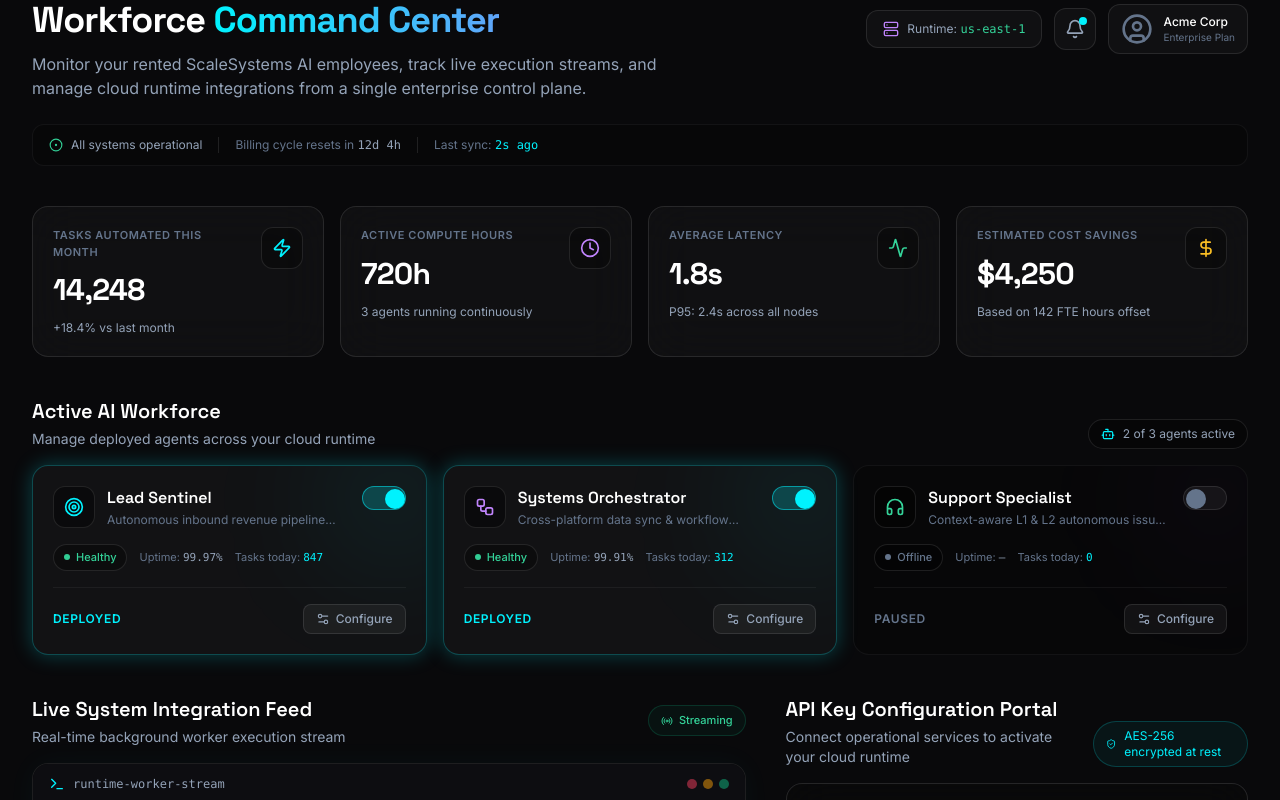
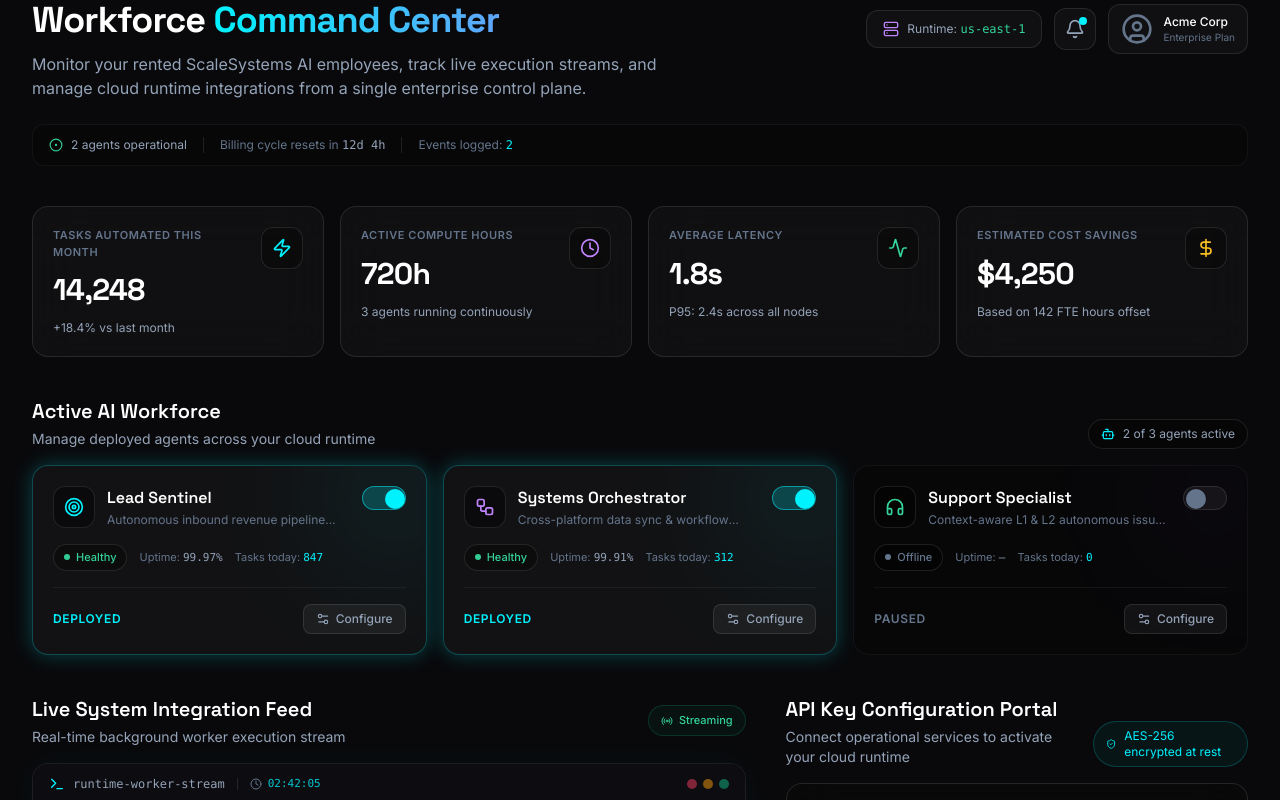
Before and after one commit to evolgenai/Scalesystemsai, a Next.js app: page /dashboard in a window 1280 px wide. Shown: the part 180-980 px from the top of the page. Built offline with nearby package versions, Linux system fonts and the light colour scheme.

Commit message:
Fix dashboard hydration error and lock down live state engine

```diff
--- a/src/app/dashboard/page.tsx
+++ b/src/app/dashboard/page.tsx
@@ -1,5 +1,6 @@
 "use client";
 
+import { useCallback, useEffect, useState } from "react";
 import { motion } from "framer-motion";
 import {
   LayoutDashboard,
@@ -12,8 +13,58 @@ import MetricsOverview from "@/components/dashboard/MetricsOverview";
 import AgentWorkforceGrid from "@/components/dashboard/AgentWorkforceGrid";
 import LiveIntegrationFeed from "@/components/dashboard/LiveIntegrationFeed";
 import ApiKeyPortal from "@/components/dashboard/ApiKeyPortal";
+import { AGENTS, INITIAL_AGENT_STATES } from "@/components/dashboard/agentConfig";
+import type { AgentId, AgentStates, FeedEntry } from "@/components/dashboard/types";
+
+function formatFeedTimestamp(date = new Date()) {
+  return date.toLocaleTimeString("en-US", {
+    hour12: false,
+    hour: "2-digit",
+    minute: "2-digit",
+    second: "2-digit",
+  });
+}
+
+function buildAgentToggleLog(agentName: string, active: boolean): FeedEntry {
+  const message = active
+    ? `Initializing LangGraph cluster for ${agentName}...`
+    : `Terminating inference loops for ${agentName} - State: PAUSED`;
+
+  return {
+    id: `system-${Date.now()}-${Math.random().toString(36).slice(2, 7)}`,
+    agent: "SYSTEM_NODE",
+    message,
+    timestamp: formatFeedTimestamp(),
+    tone: active ? "system" : "amber",
+  };
+}
 
 export default function DashboardPage() {
+  const [mounted, setMounted] = useState(false);
+  const [agentStates, setAgentStates] = useState<AgentStates>(INITIAL_AGENT_STATES);
+  const [feedEntries, setFeedEntries] = useState<FeedEntry[]>([]);
+
+  useEffect(() => {
+    setMounted(true);
+  }, []);
+
+  const appendFeedEntry = useCallback((entry: FeedEntry) => {
+    setFeedEntries((prev) => [...prev.slice(-24), entry]);
+  }, []);
+
+  const handleAgentToggle = useCallback(
+    (agentId: AgentId, active: boolean) => {
+      const agent = AGENTS.find((a) => a.id === agentId);
+      if (!agent) return;
+
+      setAgentStates((prev) => ({ ...prev, [agentId]: active }));
+      appendFeedEntry(buildAgentToggleLog(agent.name, active));
+    },
+    [appendFeedEntry]
+  );
+
+  const activeAgentCount = Object.values(agentStates).filter(Boolean).length;
+
   return (
     <main className="relative min-h-screen bg-obsidian text-white">
       <div className="pointer-events-none absolute inset-0 -z-10 overflow-hidden" aria-hidden>
@@ -73,7 +124,9 @@ export default function DashboardPage() {
           <div className="mt-6 flex flex-wrap items-center gap-4 rounded-xl border border-white/5 bg-black/20 px-4 py-3">
             <div className="flex items-center gap-2 text-xs text-slate-muted">
               <CircleDot className="h-3.5 w-3.5 text-emerald-400 animate-pulse" aria-hidden />
-              All systems operational
+              {activeAgentCount > 0
+                ? `${activeAgentCount} agent${activeAgentCount === 1 ? "" : "s"} operational`
+                : "All agents paused"}
             </div>
             <span className="hidden h-4 w-px bg-white/10 sm:block" aria-hidden />
             <span className="text-xs text-slate-dim">
@@ -82,8 +135,8 @@ export default function DashboardPage() {
             </span>
             <span className="hidden h-4 w-px bg-white/10 sm:block" aria-hidden />
             <span className="text-xs text-slate-dim">
-              Last sync:{" "}
-              <span className="font-mono text-cyan-accent">2s ago</span>
+              Events logged:{" "}
+              <span className="font-mono text-cyan-accent">{feedEntries.length}</span>
             </span>
           </div>
         </motion.header>
@@ -96,11 +149,19 @@ export default function DashboardPage() {
             <MetricsOverview />
           </section>
 
-          <AgentWorkforceGrid />
+          <AgentWorkforceGrid
+            agentStates={agentStates}
+            onAgentToggle={handleAgentToggle}
+          />
 
           <div className="grid gap-10 xl:grid-cols-5">
             <div className="xl:col-span-3">
-              <LiveIntegrationFeed />
+              <LiveIntegrationFeed
+                mounted={mounted}
+                entries={feedEntries}
+                onAppendEntry={appendFeedEntry}
+                agentStates={agentStates}
+              />
             </div>
             <div className="xl:col-span-2">
               <ApiKeyPortal />
--- a/src/components/dashboard/LiveIntegrationFeed.tsx
+++ b/src/components/dashboard/LiveIntegrationFeed.tsx
@@ -2,15 +2,18 @@
 
 import { useEffect, useRef, useState } from "react";
 import { motion, AnimatePresence } from "framer-motion";
-import { Radio, Terminal } from "lucide-react";
+import { Radio, Terminal, Clock } from "lucide-react";
+import { AGENTS } from "./agentConfig";
+import type { AgentStates, FeedEntry, FeedTone } from "./types";
 
-type FeedEntry = {
-  id: string;
-  agent: string;
-  message: string;
-  timestamp: string;
-  tone: "cyan" | "purple" | "emerald" | "amber";
+type LiveIntegrationFeedProps = {
+  mounted: boolean;
+  entries: FeedEntry[];
+  onAppendEntry: (entry: FeedEntry) => void;
+  agentStates: AgentStates;
 };
+
+const CLOCK_PLACEHOLDER = "--:--:--";
 
 const FEED_POOL: Omit<FeedEntry, "id" | "timestamp">[] = [
   {
@@ -65,12 +68,17 @@ const FEED_POOL: Omit<FeedEntry, "id" | "timestamp">[] = [
   },
 ];
 
-const TONE_CLASSES: Record<FeedEntry["tone"], string> = {
+const TONE_CLASSES: Record<FeedTone, string> = {
   cyan: "text-cyan-accent",
   purple: "text-purple-400",
   emerald: "text-emerald-400",
   amber: "text-amber-400",
+  system: "text-rose-400",
 };
+
+const FEED_NAME_TO_ID = Object.fromEntries(
+  AGENTS.map((a) => [a.feedName, a.id])
+) as Record<string, keyof AgentStates>;
 
 function formatTime(date: Date) {
   return date.toLocaleTimeString("en-US", {
@@ -83,25 +91,49 @@ function formatTime(date: Date) {
 
 let feedCounter = 0;
 
-export default function LiveIntegrationFeed() {
-  const [entries, setEntries] = useState<FeedEntry[]>([]);
+export default function LiveIntegrationFeed({
+  mounted,
+  entries,
+  onAppendEntry,
+  agentStates,
+}: LiveIntegrationFeedProps) {
   const scrollRef = useRef<HTMLDivElement>(null);
+  const [serverTime, setServerTime] = useState(CLOCK_PLACEHOLDER);
 
   useEffect(() => {
+    if (!mounted) return;
+
+    setServerTime(formatTime(new Date()));
+    const clockInterval = setInterval(() => {
+      setServerTime(formatTime(new Date()));
+    }, 1000);
+    return () => clearInterval(clockInterval);
+  }, [mounted]);
+
+  useEffect(() => {
+    if (!mounted) return;
+
     let index = 0;
     const interval = setInterval(() => {
-      const template = FEED_POOL[index % FEED_POOL.length];
+      const activePool = FEED_POOL.filter((template) => {
+        const agentId = FEED_NAME_TO_ID[template.agent];
+        return agentId ? agentStates[agentId] : false;
+      });
+
+      if (activePool.length === 0) return;
+
+      const template = activePool[index % activePool.length];
       const entry: FeedEntry = {
         ...template,
         id: `feed-${++feedCounter}`,
         timestamp: formatTime(new Date()),
       };
-      setEntries((prev) => [...prev.slice(-24), entry]);
+      onAppendEntry(entry);
       index += 1;
     }, 2200);
 
     return () => clearInterval(interval);
-  }, []);
+  }, [mounted, agentStates, onAppendEntry]);
 
   useEffect(() => {
     if (scrollRef.current) {
@@ -128,16 +160,30 @@ export default function LiveIntegrationFeed() {
 
       <div className="overflow-hidden rounded-2xl border border-white/10 bg-[#050507] shadow-[0_0_30px_rgba(0,242,254,0.04)]">
         <div className="flex items-center justify-between border-b border-white/10 bg-[#0d0d11] px-4 py-3">
+          <div className="flex items-center gap-3">
             <div className="flex items-center gap-2">
               <Terminal className="h-4 w-4 text-cyan-accent" aria-hidden />
               <span className="font-mono text-xs text-slate-muted">
                 runtime-worker-stream
               </span>
             </div>
+            <span className="hidden h-3 w-px bg-white/10 sm:block" aria-hidden />
+            <div className="hidden items-center gap-1.5 sm:flex">
+              <Clock className="h-3 w-3 text-slate-dim" aria-hidden />
+              <span className="font-mono text-[11px] text-cyan-accent/80 tabular-nums">
+                {mounted ? serverTime : CLOCK_PLACEHOLDER}
+              </span>
+            </div>
+          </div>
+          <div className="flex items-center gap-3">
+            <span className="font-mono text-[10px] text-slate-dim tabular-nums sm:hidden">
+              {mounted ? serverTime : CLOCK_PLACEHOLDER}
+            </span>
             <div className="flex gap-1.5" aria-hidden>
               <span className="h-2.5 w-2.5 rounded-full bg-rose-500/50" />
               <span className="h-2.5 w-2.5 rounded-full bg-amber-500/50" />
               <span className="h-2.5 w-2.5 rounded-full bg-emerald-500/50" />
+            </div>
           </div>
         </div>
 
@@ -145,11 +191,11 @@ export default function LiveIntegrationFeed() {
           ref={scrollRef}
           className="h-64 overflow-y-auto p-4 font-mono text-xs sm:h-72 sm:text-sm"
         >
-          {entries.length === 0 && (
+          {!mounted || entries.length === 0 ? (
             <p className="text-slate-dim animate-pulse">
-              Awaiting worker heartbeat...
+              {mounted ? "Awaiting worker heartbeat..." : "Loading console node..."}
             </p>
-          )}
+          ) : (
             <AnimatePresence initial={false}>
               {entries.map((entry) => (
                 <motion.div
@@ -171,6 +217,7 @@ export default function LiveIntegrationFeed() {
                 </motion.div>
               ))}
             </AnimatePresence>
+          )}
         </div>
 
         <div className="border-t border-white/5 bg-black/40 px-4 py-2 font-mono text-[10px] text-slate-dim sm:text-xs">
--- /dev/null
+++ b/src/components/dashboard/agentConfig.ts
@@ -0,0 +1,60 @@
+import { Target, Workflow, Headphones, type LucideIcon } from "lucide-react";
+import type { AgentId } from "./types";
+
+export type AgentConfig = {
+  id: AgentId;
+  name: string;
+  shortName: string;
+  feedName: string;
+  tagline: string;
+  icon: LucideIcon;
+  iconColor: string;
+  uptime: string;
+  health: "healthy" | "degraded" | "offline";
+  tasksToday: number;
+};
+
+export const AGENTS: AgentConfig[] = [
+  {
+    id: "lead-sentinel",
+    name: "Lead Qualification Sentinel",
+    shortName: "Lead Sentinel",
+    feedName: "Lead Sentinel",
+    tagline: "Autonomous inbound revenue pipeline optimizer",
+    icon: Target,
+    iconColor: "text-cyan-accent",
+    uptime: "99.97%",
+    health: "healthy",
+    tasksToday: 847,
+  },
+  {
+    id: "ops-orchestrator",
+    name: "Enterprise Systems Orchestrator",
+    shortName: "Systems Orchestrator",
+    feedName: "Systems Orchestrator",
+    tagline: "Cross-platform data sync & workflow automation",
+    icon: Workflow,
+    iconColor: "text-purple-400",
+    uptime: "99.91%",
+    health: "healthy",
+    tasksToday: 312,
+  },
+  {
+    id: "support-specialist",
+    name: "24/7 Technical Support Specialist",
+    shortName: "Support Specialist",
+    feedName: "Support Specialist",
+    tagline: "Context-aware L1 & L2 autonomous issue resolver",
+    icon: Headphones,
+    iconColor: "text-emerald-400",
+    uptime: "99.84%",
+    health: "degraded",
+    tasksToday: 156,
+  },
+];
+
+export const INITIAL_AGENT_STATES: Record<AgentId, boolean> = {
+  "lead-sentinel": true,
+  "ops-orchestrator": true,
+  "support-specialist": false,
+};
--- /dev/null
+++ b/src/components/dashboard/types.ts
@@ -0,0 +1,16 @@
+export type AgentId =
+  | "lead-sentinel"
+  | "ops-orchestrator"
+  | "support-specialist";
+
+export type FeedTone = "cyan" | "purple" | "emerald" | "amber" | "system";
+
+export type FeedEntry = {
+  id: string;
+  agent: string;
+  message: string;
+  timestamp: string;
+  tone: FeedTone;
+};
+
+export type AgentStates = Record<AgentId, boolean>;
```
Also changed, not shown: src/components/dashboard/AgentWorkforceGrid.tsx (+30 -70 lines). Lines whose indentation alone changed are shown as unchanged.
